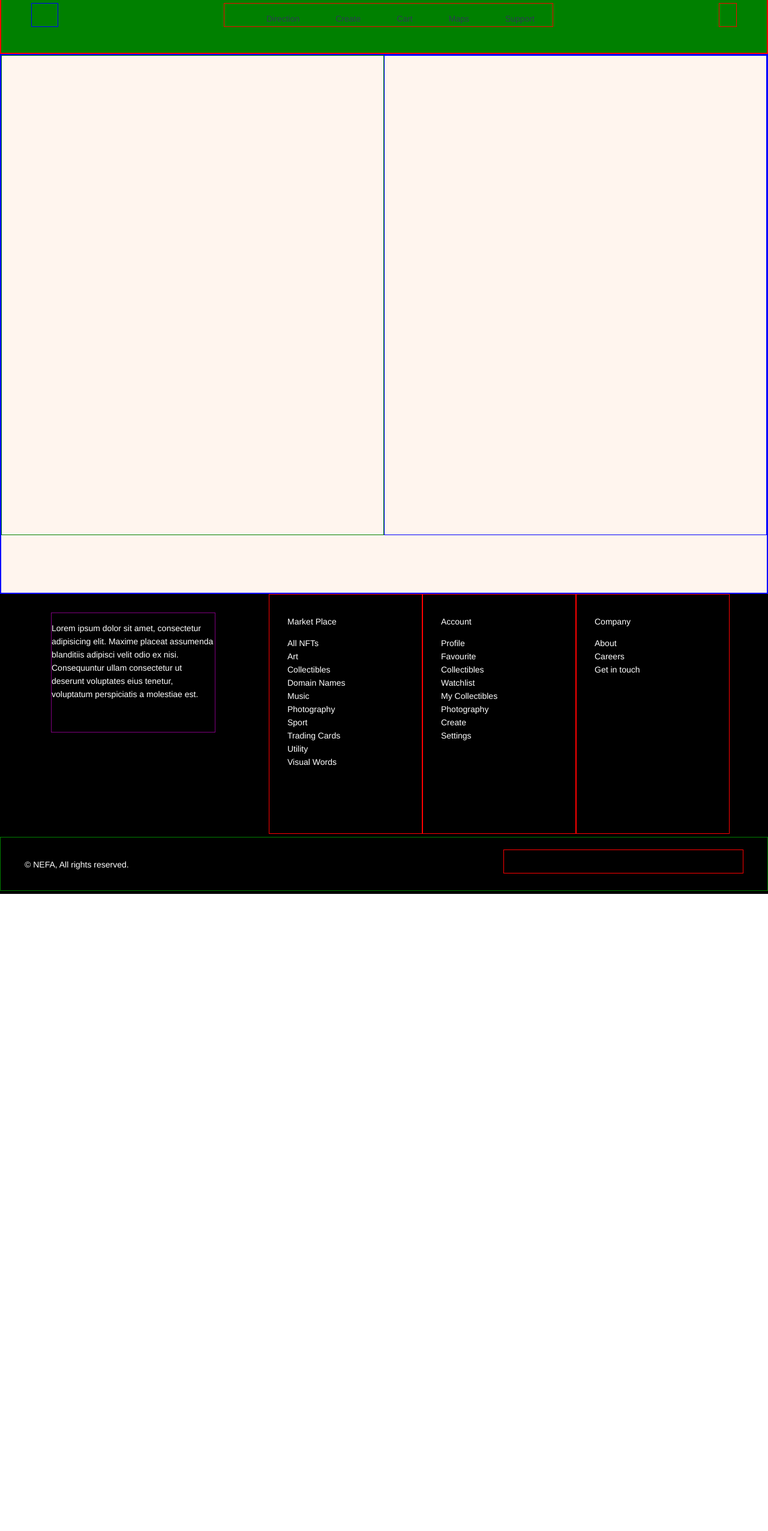
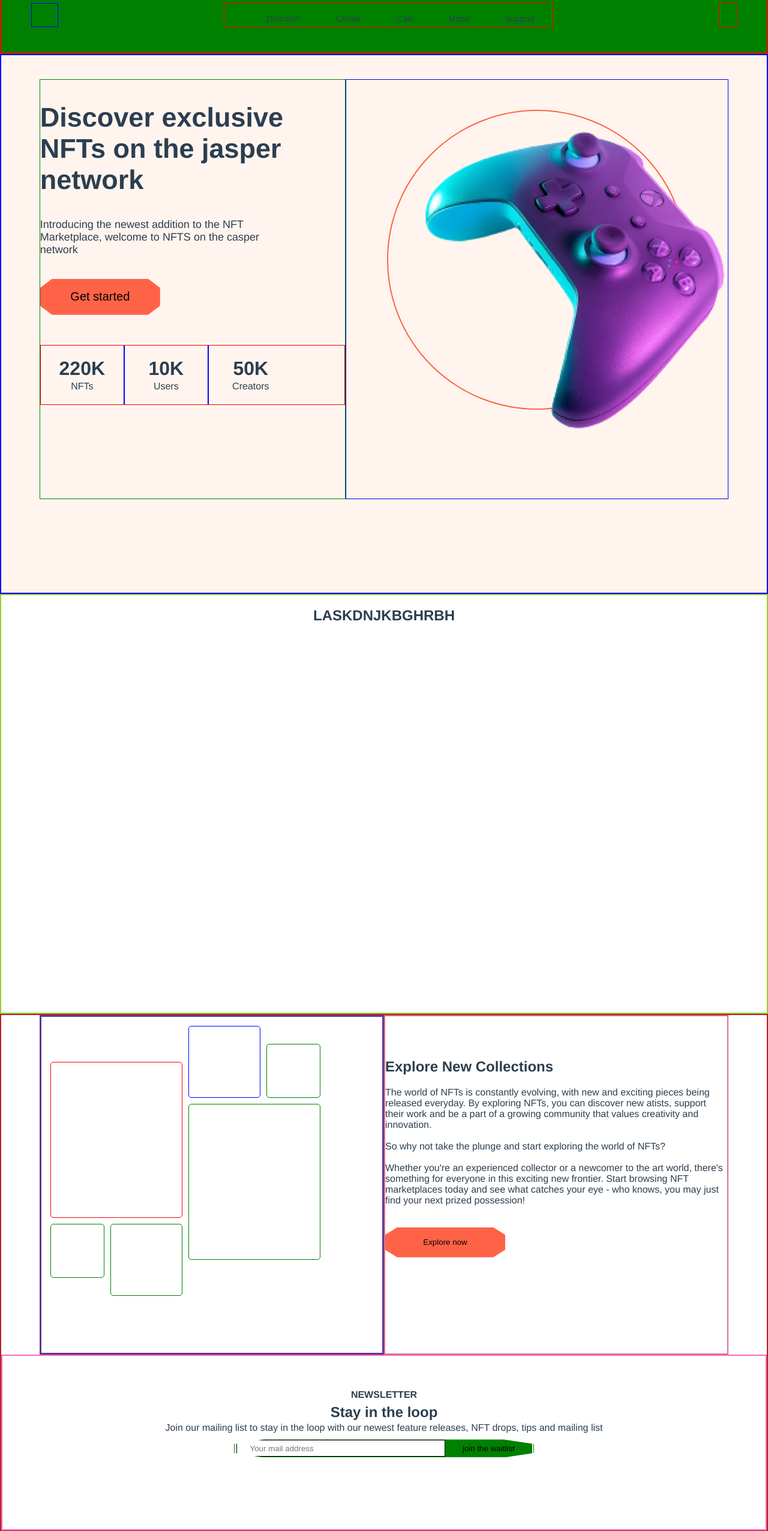
Before and after one commit to olatunji-20/nefa, a Vue app: page / in a window 1280 px wide. Shown: the part 40-2592 px from the top of the page at 60% size. Before the commit the page ends 1530 px from the top, so only its background shows below. Built offline with nearby package versions, Linux system fonts and the light colour scheme.

Commit message:
nefa landing page

```diff
--- /dev/null
+++ b/src/components/Collections.vue
@@ -0,0 +1,24 @@
+<template>
+    <section>
+        <h1> LASKDNJKBGHRBH </h1>
+    </section>
+</template>
+
+<script>
+export default {
+    name: "Collections",
+    data () {
+        return {
+
+        }
+    }
+}
+</script>
+
+<style scoped>
+section {
+    border: 2px solid yellowgreen;
+    width: 100%;
+    height: 700px;
+}
+</style>
--- /dev/null
+++ b/src/components/Explore.vue
@@ -0,0 +1,170 @@
+<template>
+    <section>
+        <div class="first">
+            <div class="one"></div>
+            <div class="two"></div>
+            <div class="three"></div>
+            <div class="four"></div>
+            <div class="five"></div>
+            <div class="six"></div>
+        </div>
+        <div class="second">
+            <h2>Explore New Collections</h2>
+            <p>The world of NFTs is constantly evolving, with new and exciting pieces being released everyday. By exploring NFTs, you can discover new atists, support their
+                work and be a part of a growing community that values creativity and innovation. <br /><br />
+                So why not take the plunge and start exploring the world of NFTs? <br /><br />
+                Whether you're an experienced collector or a newcomer to the art world, there's something for everyone in this exciting new frontier. Start browsing NFT
+                marketplaces today and see what catches your eye - who knows, you may just find your next prized possession!
+            </p>
+            <button class="exp">Explore now</button>
+        </div>
+        <div class="stay">
+            <h4>NEWSLETTER</h4>
+            <h2>Stay in the loop</h2>
+            <p>Join our mailing list to stay in the loop with our newest feature releases, NFT drops, tips and mailing list</p>
+            <div class="mail">
+                <input placeholder="Your mail address" />
+                <button>join the waitlist</button>
+            </div>
+        </div>
+    </section>
+</template>
+
+<script>
+export default {
+    name: "Explore",
+    data() {
+        return {
+
+        }
+    }
+}
+</script>
+
+<style scoped>
+section {
+    width: 100%;
+    height: auto;
+    border: 2px solid firebrick;
+    display: flex;
+    flex-direction: row;
+    justify-content: center;
+    flex-wrap: wrap;
+}
+section .first {
+    width: 45%;
+    height: auto;
+    border: 3px solid rebeccapurple;
+    padding: 10px;
+    display: grid;
+}
+.first .one {
+    width: 220px;
+    height: 260px;
+    border: 1px solid red;
+    margin: 5px;
+    grid-row: 1;
+    grid-column: 1;
+    position: relative;
+    top: 60px;
+    border-radius: 5px;
+}
+.first .two {
+    width: 120px;
+    height: 120px;
+    border: 1px solid blue;
+    margin: 5px;
+    grid-row: 1;
+    grid-column: 2;
+    border-radius: 5px;
+}
+.first .three {
+    width: 90px;
+    height: 90px;
+    border: 1px solid green;
+    margin: 5px;
+    grid-row: 1;
+    grid-column: 3;
+    position: relative;
+    top: 30px;
+    border-radius: 5px;
+}
+.first .four {
+    width: 90px;
+    height: 90px;
+    border: 1px solid green;
+    margin: 5px;
+    grid-row: 2;
+    grid-column: 1;
+    position: relative;
+    top: 60px;
+    border-radius: 5px;
+}
+.first .five {
+    width: 120px;
+    height: 120px;
+    border: 1px solid green;
+    margin: 5px;
+    grid-row: 2;
+    grid-column: 2;
+    position: relative;
+    top: 60px;
+    right: 130px;
+    border-radius: 5px;
+}
+.first .six {
+    width: 220px;
+    height: 260px;
+    border: 1px solid green;
+    margin: 5px;
+    grid-row: 2;
+    grid-column: 3;
+    position: relative;
+    right: 130px;
+    bottom: 140px;
+    border-radius: 5px;
+}
+section .second {
+    width: 45%;
+    height: auto;
+    border: 2px solid palevioletred;
+    text-align: left;
+    padding-top: 50px;
+}
+.exp {
+    width: 200px;
+    height: 50px;
+    margin-top: 20px;
+    background: tomato;
+    border: 0px;
+    clip-path: polygon(10% 0, 90% 0, 100% 25%, 100% 75%, 90% 100%, 10% 100%, 0 75%, 0 25%);
+}
+.stay {
+    border: 2px solid hotpink;
+    width: 100%;
+    height: auto;
+    padding: 40px 0px 120px;
+    line-height: 7px;
+}
+.stay .mail {
+    border: 1px solid green;
+    width: 500px;
+    height: 30px;
+    margin: 0px auto;
+    padding-top: 0px;
+    clip-path: polygon(10% 0, 90% 0, 100% 25%, 100% 75%, 90% 100%, 10% 100%, 0 75%, 0 25%);
+}
+.stay .mail input {
+    width: 70%;
+    height: 100%;
+    border: 1px solid black;
+    margin-top: 0px;
+    text-indent: 20px;
+}
+.stay .mail button {
+    width: 29%;
+    height: 100%;
+    background: green;
+    border: 0px;
+}
+</style>
--- a/src/components/Navbar.vue
+++ b/src/components/Navbar.vue
@@ -13,8 +13,30 @@
         <div class="noti"></div>
     </div>
     <div class="landing">
-        <div class="first"></div>
-        <div class="second"></div>
+        <div class="first">
+            <h2 class="discover">Discover exclusive NFTs on the jasper network</h2>
+            <p class="intro">Introducing the newest addition to the NFT Marketplace, welcome to NFTS on the casper network</p>
+            <button>Get started</button>
+            <div class="creator">
+                <div class="numb">
+                    <h1>220K</h1>
+                    <p>NFTs</p>
+                </div>
+                <div class="numb">
+                    <h1>10K</h1>
+                    <p>Users</p>
+                </div>
+                <div class="numb" style="border-right: 0px;">
+                    <h1>50K</h1>
+                    <p>Creators</p>
+                </div>
+            </div>
+        </div>
+        <div class="second">
+            <div class="circle">
+                <img src="../assets/pad.png" class="pad" />
+            </div>
+        </div>
     </div>
 </template>
 
@@ -68,15 +90,66 @@ export default {
     background: seashell;
     display: flex;
     flex-direction: row;
+    flex-wrap: wrap;
+    justify-content: center;
+    padding-top: 40px;
 }
 .landing .first {
-    width: 50%;
-    height: 800px;
+    width: 40%;
+    height: 700px;
     border: 1px solid green;
+    text-align: left;
+}
+.discover {
+    font-size: 45px;
+    text-align: left;
+}
+.intro {
+    font-size: 18px;
+    width: 420px;
+}
+button {
+    font-size: 20px;
+    width: 200px;
+    height: 60px;
+    margin-top: 20px;
+    background: tomato;
+    border: 0px;
+    clip-path: polygon(10% 0, 90% 0, 100% 25%, 100% 75%, 90% 100%, 10% 100%, 0 75%, 0 25%);
+}
+.creator {
+    border: 1px solid red;
+    width: 100%;
+    height: 100px;
+    margin-top: 50px;
+    display: flex;
+    flex-direction: row;
+    flex-wrap: nowrap;
+}
+.numb {
+    border-right: 2px solid blue;
+    text-align: center;
+    width: 140px;
+    height: 100%;
+    line-height: 8px;
+    padding-top: 13px;
 }
 .landing .second {
     width: 50%;
-    height: 800px;
+    height: 700px;
     border: 1px solid blue;
 }
+.second .circle {
+    width: 500px;
+    height: 500px;
+    border-radius: 50%;
+    margin: 50px auto;
+    border: 2px solid tomato;
+}
+.pad {
+    width: 100%;
+    height: 100%;
+    object-fit: cover;
+    transform: scale(1.5)
+}
 </style>
--- a/src/router/index.js
+++ b/src/router/index.js
@@ -6,16 +6,6 @@ const routes = [
     path: '/',
     name: 'home',
     component: HomeView
-  },
-  {
-    path: '/about',
-    name: 'about',
-    // route level code-splitting
-    // this generates a separate chunk (about.[hash].js) for this route
-    // which is lazy-loaded when the route is visited.
-    component: function () {
-      return import(/* webpackChunkName: "about" */ '../views/AboutView.vue')
-    }
   }
 ]
 
--- a/src/views/AboutView.vue
+++ /dev/null
@@ -1,5 +0,0 @@
-<template>
-  <div class="about">
-    <h1>This is an about page</h1>
-  </div>
-</template>
--- a/src/views/HomeView.vue
+++ b/src/views/HomeView.vue
@@ -1,11 +1,15 @@
 <template>
   <Navbar />
+  <Collections />
+  <Explore />
   <Footbar />
 </template>
 
 <script>
 // @ is an alias to /src
 import Navbar from '@/components/Navbar.vue'
+import Collections from '@/components/Collections.vue'
+import Explore from '@/components/Explore.vue'
 import Footbar from '@/components/Footbar.vue'
 
 
@@ -13,6 +17,8 @@ export default {
   name: 'HomeView',
   components: {
     Navbar,
+    Collections,
+    Explore,
     Footbar
   }
 }
```
Also changed, not shown: src/assets/pad.png (added).
